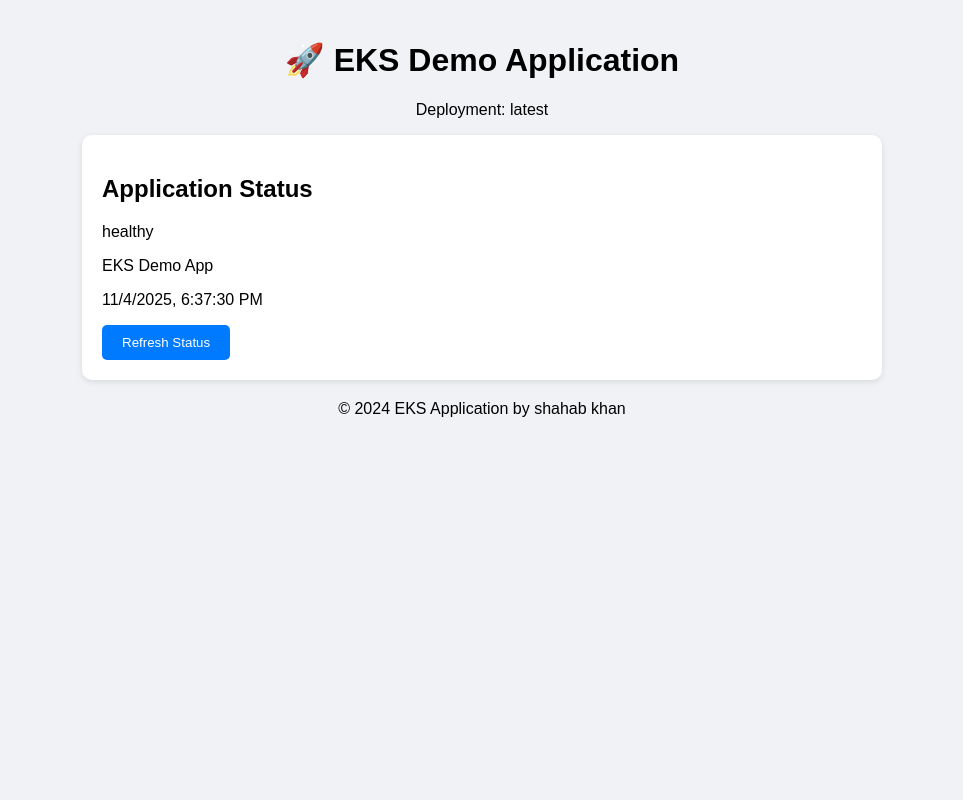
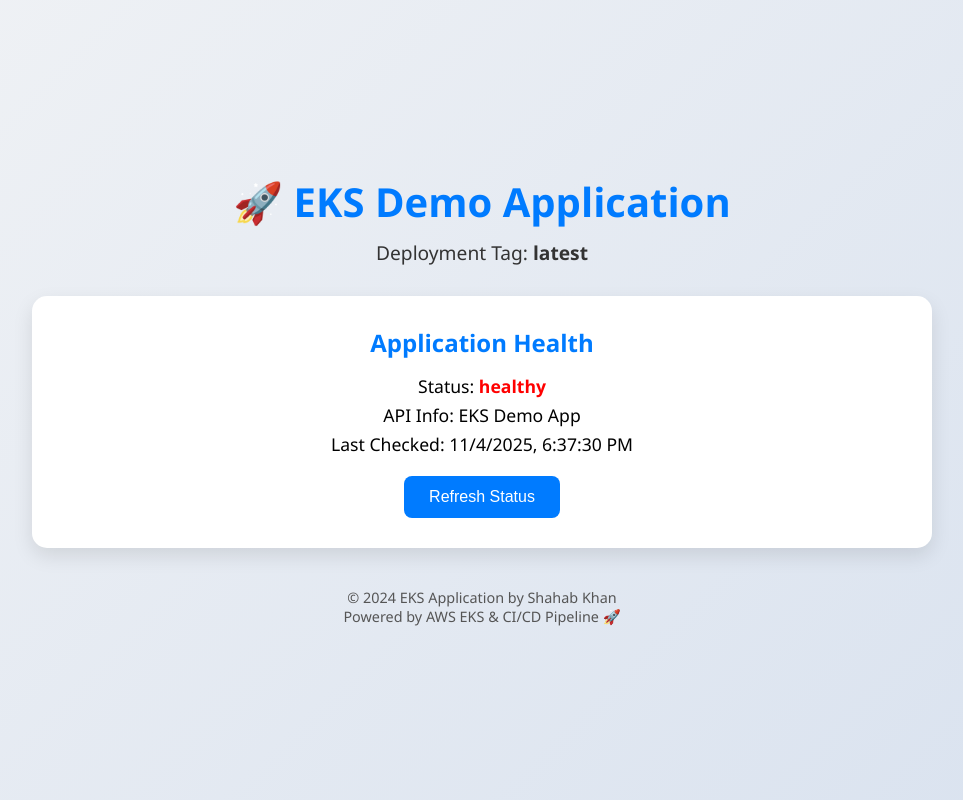
Before and after one commit to Shahab0356/Argo-cd-testing, a Flask app: page / in a window 1280 px wide. Shown: the whole page, without its empty margins (158-1121 px from the left). Run offline with Flask 3, Linux system fonts and the light colour scheme.

Commit message:
tuesday happy day

```diff
--- a/app/templates/index.html
+++ b/app/templates/index.html
@@ -1,4 +1,4 @@
-<!DOCTYPE html>
+<!-- <!DOCTYPE html>
 <html lang="en">
 <head>
   <meta charset="UTF-8" />
@@ -45,4 +45,149 @@
     document.addEventListener('DOMContentLoaded', refreshStatus);
   </script>
 </body>
+</html> -->
+
+
+
+
+<!DOCTYPE html>
+<html lang="en">
+<head>
+  <meta charset="UTF-8" />
+  <meta name="viewport" content="width=device-width, initial-scale=1.0"/>
+  <title>🚀 EKS Demo Application</title>
+  <style>
+    /* Reset */
+    * { margin: 0; padding: 0; box-sizing: border-box; }
+
+    body {
+      font-family: 'Segoe UI', Tahoma, Geneva, Verdana, sans-serif;
+      background: linear-gradient(135deg, #f0f2f5, #d9e2ef);
+      min-height: 100vh;
+      display: flex;
+      justify-content: center;
+      align-items: center;
+      padding: 20px;
+    }
+
+    .container {
+      max-width: 900px;
+      width: 100%;
+      text-align: center;
+    }
+
+    .header {
+      margin-bottom: 30px;
+      animation: fadeIn 1s ease forwards;
+    }
+
+    .header h1 {
+      font-size: 2.5em;
+      color: #007bff;
+      margin-bottom: 10px;
+    }
+
+    .header p {
+      font-size: 1.2em;
+      color: #333;
+    }
+
+    .card {
+      background: white;
+      padding: 30px;
+      margin-bottom: 20px;
+      border-radius: 15px;
+      box-shadow: 0 8px 20px rgba(0,0,0,0.1);
+      transition: transform 0.3s;
+    }
+
+    .card:hover { transform: translateY(-5px); }
+
+    .card h2 {
+      margin-bottom: 15px;
+      color: #007bff;
+    }
+
+    .card p {
+      font-size: 1.1em;
+      margin: 5px 0;
+    }
+
+    .btn {
+      padding: 12px 25px;
+      margin-top: 15px;
+      background: #007bff;
+      color: white;
+      border: none;
+      border-radius: 8px;
+      cursor: pointer;
+      font-size: 1em;
+      transition: background 0.3s;
+    }
+
+    .btn:hover { background: #0056b3; }
+
+    .footer {
+      margin-top: 40px;
+      color: #555;
+      font-size: 0.9em;
+    }
+
+    @keyframes fadeIn {
+      from { opacity: 0; transform: translateY(-20px);}
+      to { opacity: 1; transform: translateY(0);}
+    }
+
+    .status-up { color: green; font-weight: bold; }
+    .status-down { color: red; font-weight: bold; }
+  </style>
+</head>
+<body>
+  <div class="container">
+    <div class="header">
+      <h1>🚀 EKS Demo Application</h1>
+      <p>Deployment Tag: <strong>{{ deployment_tag }}</strong></p>
+    </div>
+
+    <div class="card">
+      <h2>Application Health</h2>
+      <p>Status: <span id="health-status">Checking...</span></p>
+      <p>API Info: <span id="api-info">Loading...</span></p>
+      <p>Last Checked: <span id="timestamp">-</span></p>
+      <button class="btn" onclick="refreshStatus()">Refresh Status</button>
+    </div>
+
+    <div class="footer">
+      <p>&copy; 2024 EKS Application by Shahab Khan</p>
+      <p>Powered by AWS EKS & CI/CD Pipeline 🚀</p>
+    </div>
+  </div>
+
+  <script>
+    async function refreshStatus() {
+      try {
+        const healthResp = await fetch('/health');
+        const healthData = await healthResp.json();
+        const statusElem = document.getElementById('health-status');
+        statusElem.textContent = healthData.status;
+        statusElem.className = healthData.status.toLowerCase() === 'ok' ? 'status-up' : 'status-down';
+        document.getElementById('timestamp').textContent = new Date(healthData.timestamp).toLocaleString();
+      } catch (err) {
+        const statusElem = document.getElementById('health-status');
+        statusElem.textContent = 'Error';
+        statusElem.className = 'status-down';
+      }
+
+      try {
+        const apiResp = await fetch('/api/info');
+        const apiData = await apiResp.json();
+        document.getElementById('api-info').textContent = apiData.application;
+      } catch (err) {
+        document.getElementById('api-info').textContent = 'Error';
+      }
+    }
+
+    document.addEventListener('DOMContentLoaded', refreshStatus);
+  </script>
+</body>
 </html>
```
Also changed, not shown: README.md.
